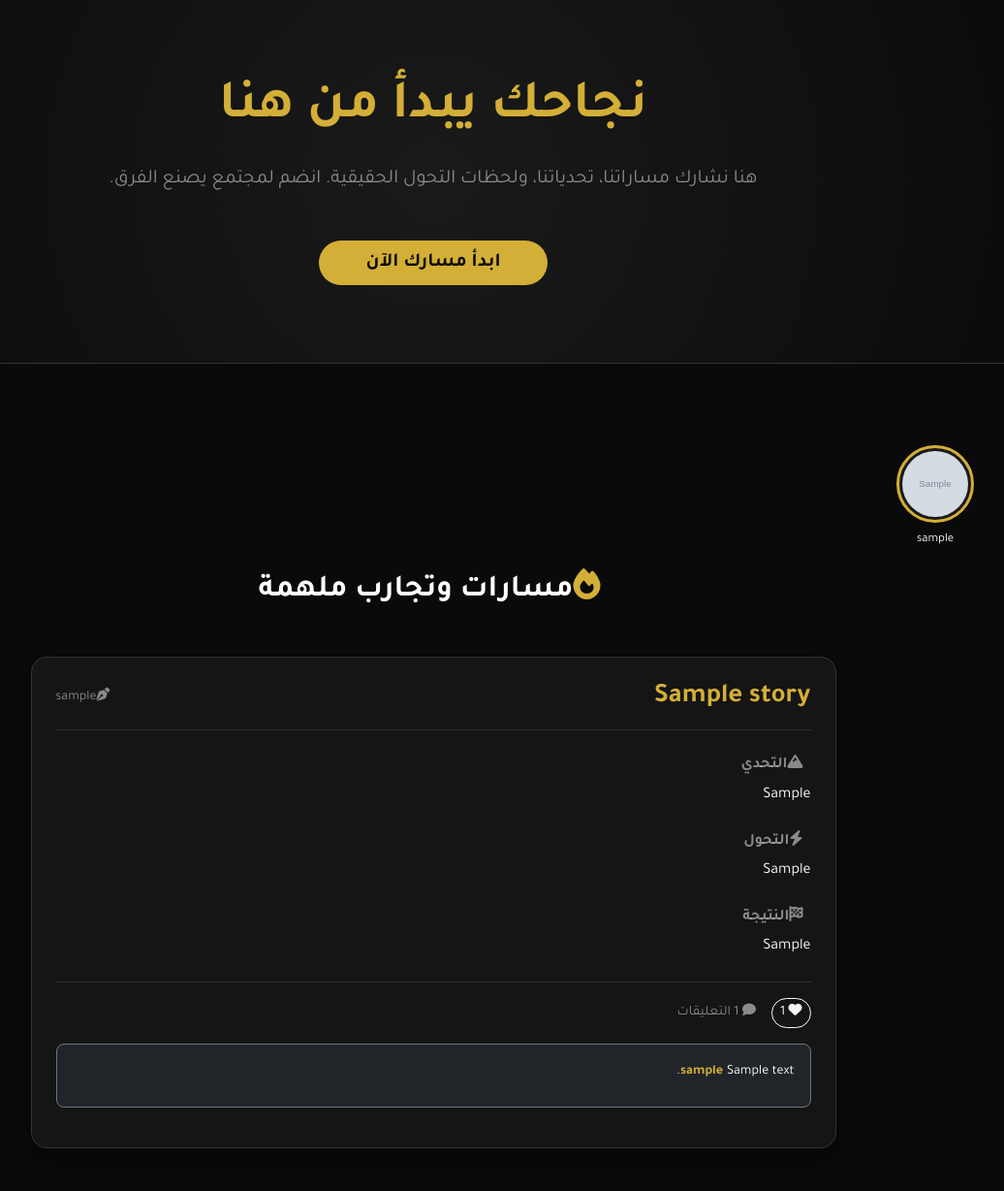
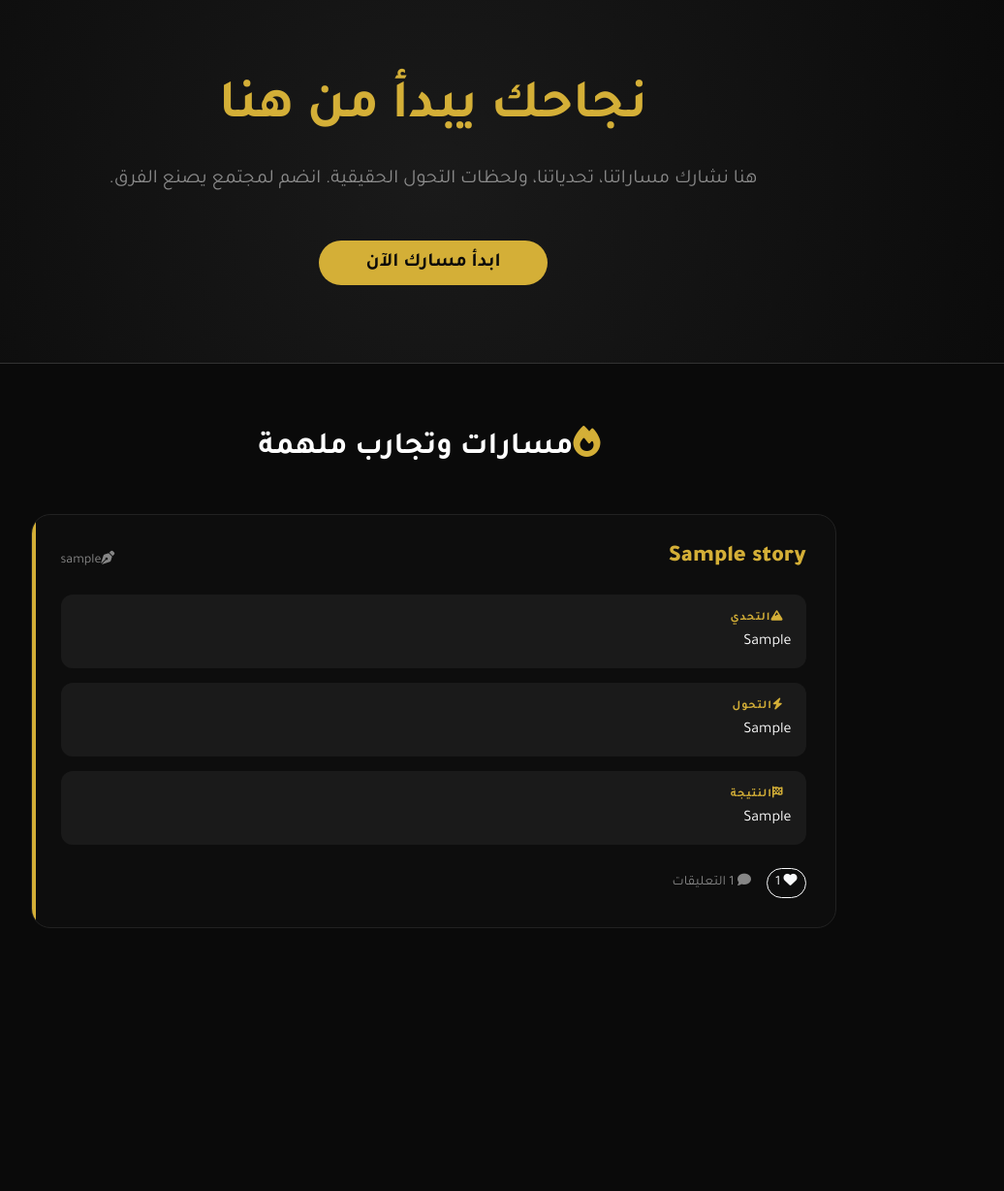
Before and after one commit to fsrawi/masarat-platform, a Flask app: page / in a window 1280 px wide. Shown: the part 71-1299 px from the top of the page at 97% size, without its empty margins (193-1229 px from the left). After the commit the page ends 1028 px from the top, so only its background shows below. Run offline with Flask 3, Linux system fonts and the light colour scheme; tables that the repository leaves empty hold one stand-in row (values such as "Sample post"); grey boxes marked "Sample" are stand-in pictures.

Commit message:
update stories design

```diff
--- a/templates/home.html
+++ b/templates/home.html
@@ -12,15 +12,15 @@
         .text-gold { color: #d4af37 !important; }
         .btn-gold { background-color: #d4af37; color: #0a0a0a; font-weight: bold; border: none; }
         .btn-gold:hover { background-color: #b5952f; color: #000; }
-        .glass-card { background: #151515; border: 1px solid #333; border-radius: 16px; padding: 25px; margin-bottom: 20px; box-shadow: 0 10px 30px rgba(0,0,0,0.5); }
         .hero-section { padding: 80px 0; text-align: center; background: radial-gradient(circle at center, #1a1a1a 0%, #0a0a0a 100%); border-bottom: 1px solid #333; margin-bottom: 40px; }
 
-        /* تنسيق القصص الجديد */
-        .stories-scroll { display: flex; overflow-x: auto; gap: 20px; padding: 20px 0; scrollbar-width: none; }
-        .story-item { text-align: center; flex-shrink: 0; }
-        .story-ring { width: 80px; height: 80px; border-radius: 50%; border: 3px solid #d4af37; padding: 3px; cursor: pointer; transition: 0.3s; background: #1a1a1a; }
-        .story-ring:hover { transform: scale(1.1); box-shadow: 0 0 15px #d4af37; }
-        .story-img { width: 100%; height: 100%; border-radius: 50%; object-fit: cover; }
+        /* تصميم البطاقات الفخمة الجديد */
+        .success-card { background: #0d0d0d; border: 1px solid #222; border-radius: 20px; padding: 30px; margin-bottom: 30px; transition: 0.4s; position: relative; overflow: hidden; }
+        .success-card:hover { border-color: #d4af37; box-shadow: 0 0 20px rgba(212, 175, 55, 0.1); }
+        .success-card::before { content: ''; position: absolute; top: 0; left: 0; width: 4px; height: 100%; background: #d4af37; }
+        .story-title { font-size: 1.5rem; color: #d4af37; font-weight: 900; }
+        .content-box { background: #1a1a1a; padding: 15px; border-radius: 12px; margin-top: 15px; }
+        .label-gold { color: #d4af37; font-size: 0.75rem; text-transform: uppercase; letter-spacing: 1px; font-weight: bold; }
     </style>
 </head>
 <body>
@@ -30,9 +30,7 @@
             <div class="d-flex gap-3 align-items-center">
                 <a href="{{ url_for('toggle_lang') }}" class="text-white-50 text-decoration-none">AR/EN</a>
                 {% if current_user.is_authenticated %}
-                    {% if current_user.is_admin %}
-                        <a href="{{ url_for('admin_panel') }}" class="btn btn-danger btn-sm rounded-pill px-3"><i class="fa-solid fa-user-shield me-1"></i>الأدمن</a>
-                    {% endif %}
+                    {% if current_user.is_admin %}<a href="{{ url_for('admin_panel') }}" class="btn btn-danger btn-sm rounded-pill px-3"><i class="fa-solid fa-user-shield me-1"></i>الأدمن</a>{% endif %}
                     <a href="{{ url_for('add_story') }}" class="btn btn-gold btn-sm rounded-pill px-3">{{ t['create_story'] }}</a>
                     <a href="{{ url_for('messages') }}" class="btn btn-outline-light btn-sm rounded-pill"><i class="fa-solid fa-envelope"></i></a>
                     <a href="{{ url_for('profile', username=current_user.username) }}" class="btn btn-outline-light btn-sm rounded-pill"><i class="fa-solid fa-user"></i></a>
@@ -56,62 +54,40 @@
     {% endif %}
 
     <div class="container py-4">
-        <div class="stories-scroll">
-            {% for story in stories %}
-            <div class="story-item">
-                <div class="story-ring">
-                    <img src="/static/uploads/{{ story.author.profile_pic if story.author.profile_pic else 'default.png' }}" class="story-img">
-                </div>
-                <small class="text-white d-block mt-2" style="font-size: 0.8rem;">{{ story.author.username }}</small>
-            </div>
-            {% endfor %}
-        </div>
-
         <h2 class="mb-5 text-center fw-bold text-white"><i class="fa-solid fa-fire text-gold me-2"></i>{{ t['main_heading'] }}</h2>
         <div class="row justify-content-center">
             <div class="col-lg-9">
                 {% for story in stories %}
-                    <div class="glass-card">
+                <div class="success-card">
                     <div class="d-flex justify-content-between align-items-center mb-3">
-                            <h3 class="text-gold fw-bold mb-0">{{ story.title }}</h3>
-                            <small class="text-muted">
-                                {% if story.author %}
-                                    <a href="{{ url_for('profile', username=story.author.username) }}" class="text-white-50 text-decoration-none"><i class="fa-solid fa-pen-nib me-1"></i>{{ story.author.username }}</a>
-                                {% endif %}
-                            </small>
+                        <h3 class="story-title">{{ story.title }}</h3>
+                        <small class="text-white-50"><i class="fa-solid fa-pen-nib me-1"></i>{{ story.author.username }}</small>
                     </div>
-                        <hr class="border-secondary">
-                        <h6 class="mt-4 text-white-50 fw-bold"><i class="fa-solid fa-mountain me-2"></i>{{ t['challenge'] }}</h6>
-                        <p class="text-white">{{ story.challenge }}</p>
-                        <h6 class="mt-4 text-white-50 fw-bold"><i class="fa-solid fa-bolt me-2"></i>{{ t['turning_point'] }}</h6>
-                        <p class="text-white">{{ story.turning_point }}</p>
-                        <h6 class="mt-4 text-white-50 fw-bold"><i class="fa-solid fa-flag-checkered me-2"></i>{{ t['outcome'] }}</h6>
-                        <p class="text-white mb-4">{{ story.outcome }}</p>
-                        <hr class="border-secondary mb-3">
-                        <div class="d-flex align-items-center gap-3 mb-3">
+
+                    <div class="content-box">
+                        <div class="label-gold mb-1"><i class="fa-solid fa-mountain me-2"></i>{{ t['challenge'] }}</div>
+                        <p class="text-white mb-0">{{ story.challenge }}</p>
+                    </div>
+                    <div class="content-box">
+                        <div class="label-gold mb-1"><i class="fa-solid fa-bolt me-2"></i>{{ t['turning_point'] }}</div>
+                        <p class="text-white mb-0">{{ story.turning_point }}</p>
+                    </div>
+                    <div class="content-box">
+                        <div class="label-gold mb-1"><i class="fa-solid fa-flag-checkered me-2"></i>{{ t['outcome'] }}</div>
+                        <p class="text-white mb-0">{{ story.outcome }}</p>
+                    </div>
+
+                    <div class="d-flex align-items-center gap-3 mt-4">
                         <form action="{{ url_for('like_story', story_id=story.id) }}" method="POST">
-                                {% set user_liked = false %}
-                                {% if current_user.is_authenticated %}
-                                    {% for like in story.likes %}{% if like.user_id == current_user.id %}{% set user_liked = true %}{% endif %}{% endfor %}
-                                {% endif %}
                             <button type="submit" class="btn btn-sm btn-outline-light rounded-pill">
-                                    <i class="fa-solid fa-heart {% if user_liked %}text-danger{% endif %}"></i> {{ story.likes|length }}
+                                <i class="fa-solid fa-heart {% for like in story.likes %}{% if like.user_id == current_user.id %}text-danger{% endif %}{% endfor %}"></i> {{ story.likes|length }}
                             </button>
                         </form>
                         <span class="text-white-50 small"><i class="fa-solid fa-comment"></i> {{ story.comments|length }} {{ t['comments'] }}</span>
                     </div>
-                        <div class="bg-dark p-3 rounded-3 mb-3 border border-secondary">
-                            {% for comment in story.comments %}
-                                <div class="mb-2"><strong class="text-gold small">{% if comment.author %}{{ comment.author.username }}{% endif %}</strong> <span class="text-white ms-2 small">{{ comment.content }}</span></div>
-                            {% else %}<p class="text-muted small mb-0">{{ t['no_comments'] }}</p>{% endfor %}
                 </div>
-                        {% if current_user.is_authenticated %}
-                            <form action="{{ url_for('add_comment', story_id=story.id) }}" method="POST" class="d-flex gap-2">
-                                <input type="text" name="content" class="form-control form-control-sm bg-dark text-white border-secondary rounded-pill px-3" placeholder="{{ t['add_comment_placeholder'] }}" required>
-                                <button type="submit" class="btn btn-gold btn-sm rounded-pill px-3">{{ t['comment_btn'] }}</button>
-                            </form>
-                        {% endif %}
-                    </div>
+                {% else %}
+                    <div class="text-center text-muted mt-5"><h5>{{ t['no_stories'] }}</h5></div>
                 {% endfor %}
             </div>
         </div>
```
Lines whose indentation alone changed are shown as unchanged.
